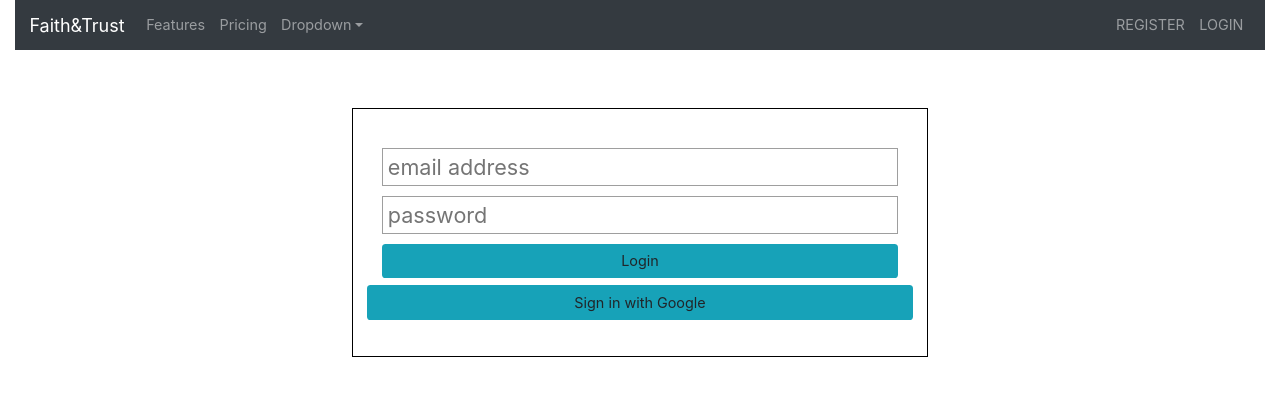
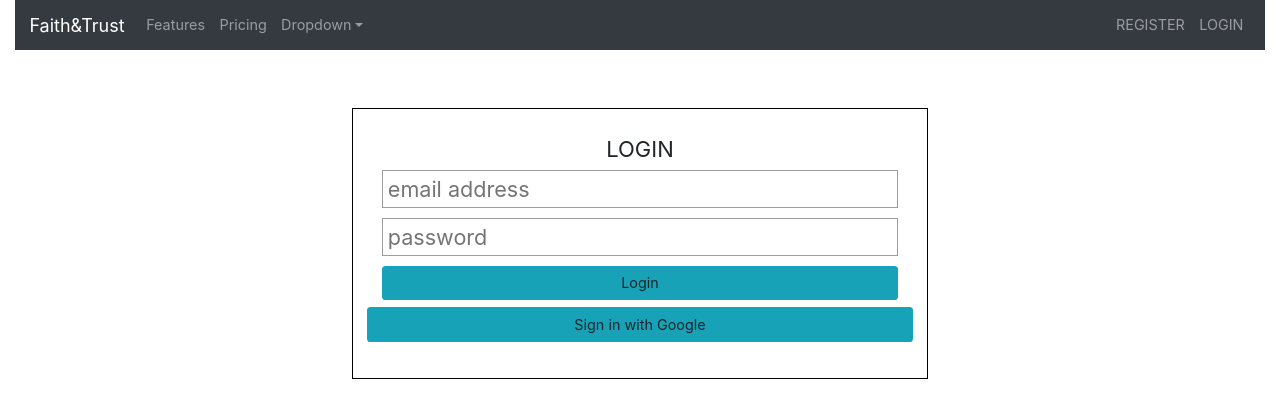
Before and after one commit to ClaytonSiby/Ecommerce-Website, a React (Create React App) app: page /login in a window 1280 px wide. Shown: the top 418 px of the page. Built offline with nearby package versions, Linux system fonts and the light colour scheme; no server answers.

Commit message:
Update AuthWrapper component & destructure props on it when rendering the login page

```diff
--- a/src/components/AuthWrapper/index.js
+++ b/src/components/AuthWrapper/index.js
@@ -5,7 +5,7 @@ const AuthWrapper = ({ headline, children }) => {
     return (
         <div className="authWrapper">
             <div className="wrap">
-                { headline && (<h2>{ headline } </h2>) }
+                <h2>{ headline } </h2>
 
                 <div className="children">
                     { children && children }
--- a/src/components/SignIn/index.js
+++ b/src/components/SignIn/index.js
@@ -50,9 +50,12 @@ class SignIn extends Component {
 
     render() {
       const { email, password } = this.state;
+      const configAuthWrapper = {
+        headline: 'LogIn'
+      };
+
       return (
-        <AuthWrapper>
-
+        <AuthWrapper {...configAuthWrapper}>
             <div className="formWrap">
               <form onSubmit={this.handleSubmit}>
                 <FormInput type="emial" value={email} name="email" onChange={this.handleChange} placeholder="email address" />
```
